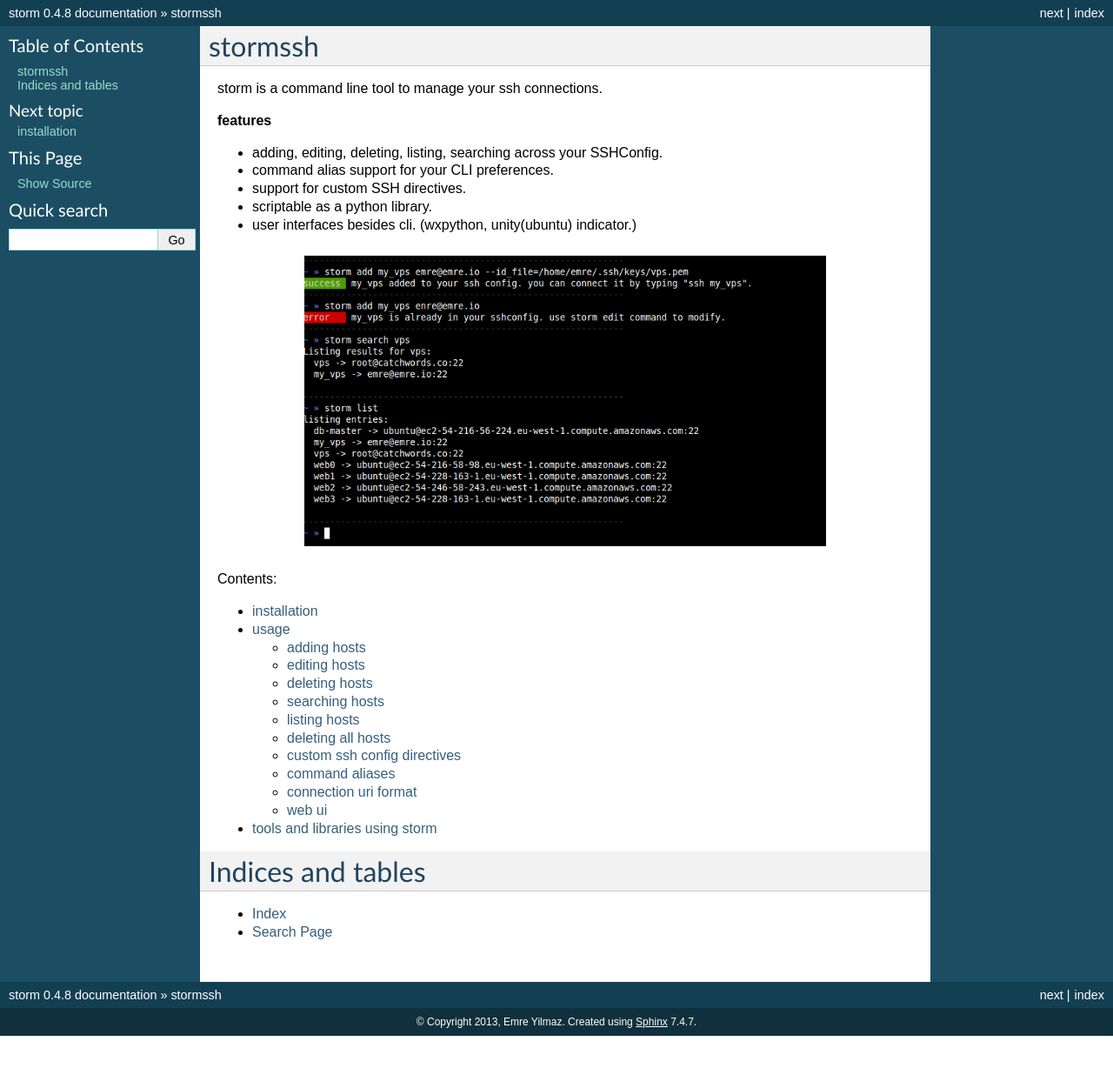
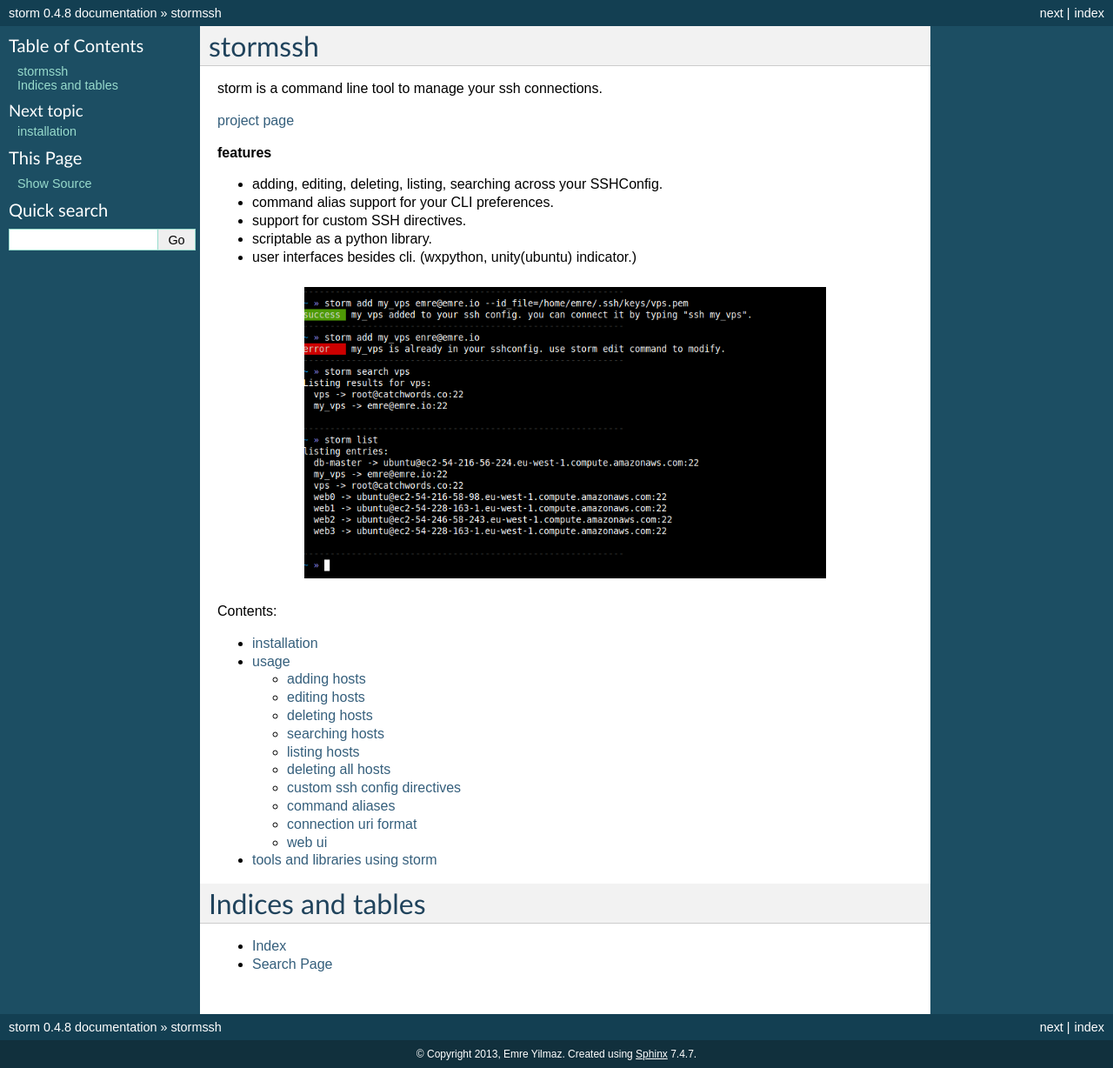
Before and after one commit to emre/storm, a Sphinx documentation site: the page built from docs/index.rst, in a window 1280 px wide. Shown: the whole page at 87% size. Built offline with Sphinx 7.4.7, drawn with Linux system fonts in a browser that asks for light colours; before the commit the page ends 1191 px from its top, so only the background shows below that.

Commit message:
add project page to the docs

```diff
--- a/docs/index.rst
+++ b/docs/index.rst
@@ -4,8 +4,7 @@
 
 storm is a command line tool to manage your ssh connections.
 
-
-
+`project page <https://github.com/emre/storm/>`_
 
 
 **features**
```
